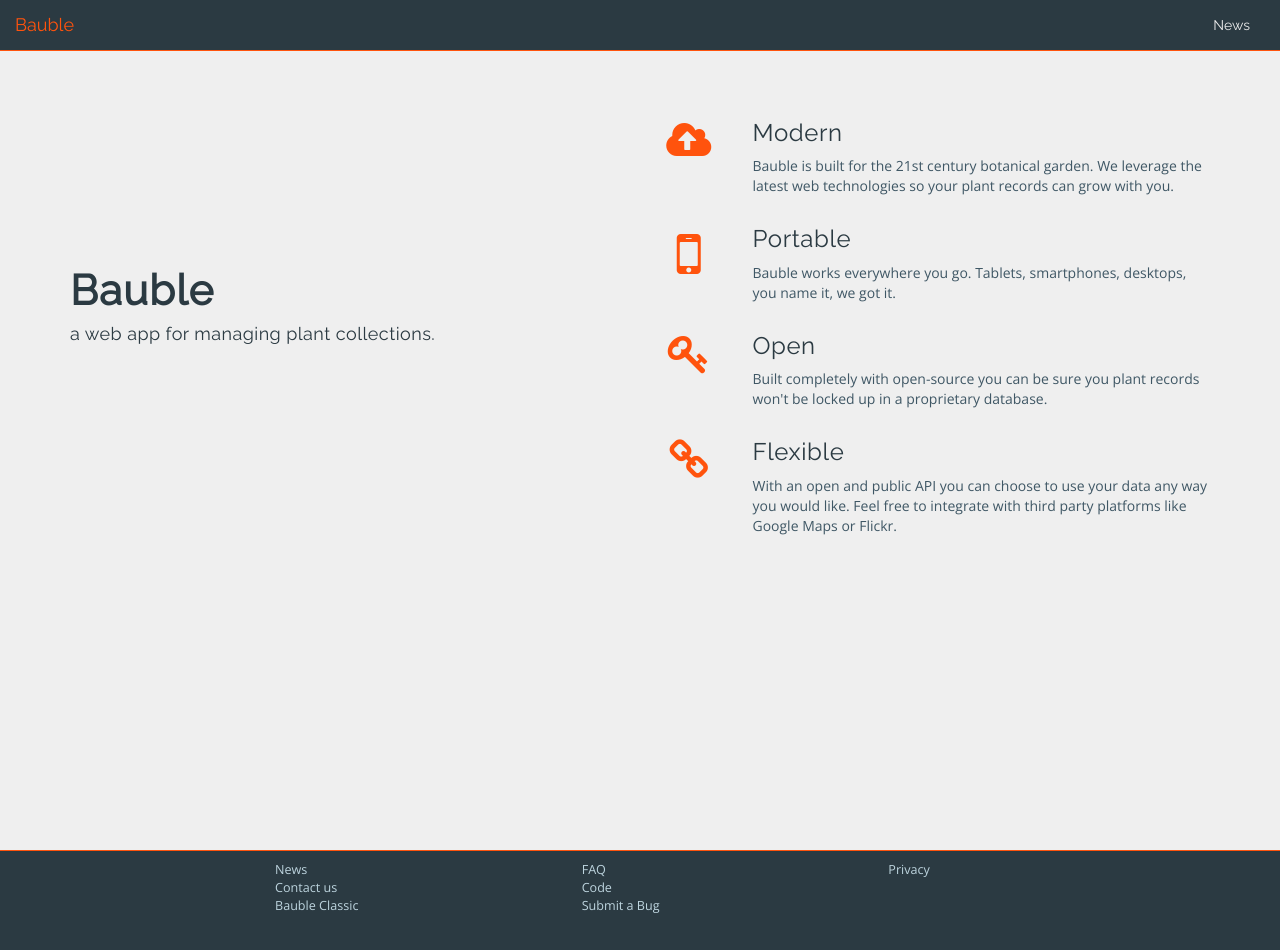
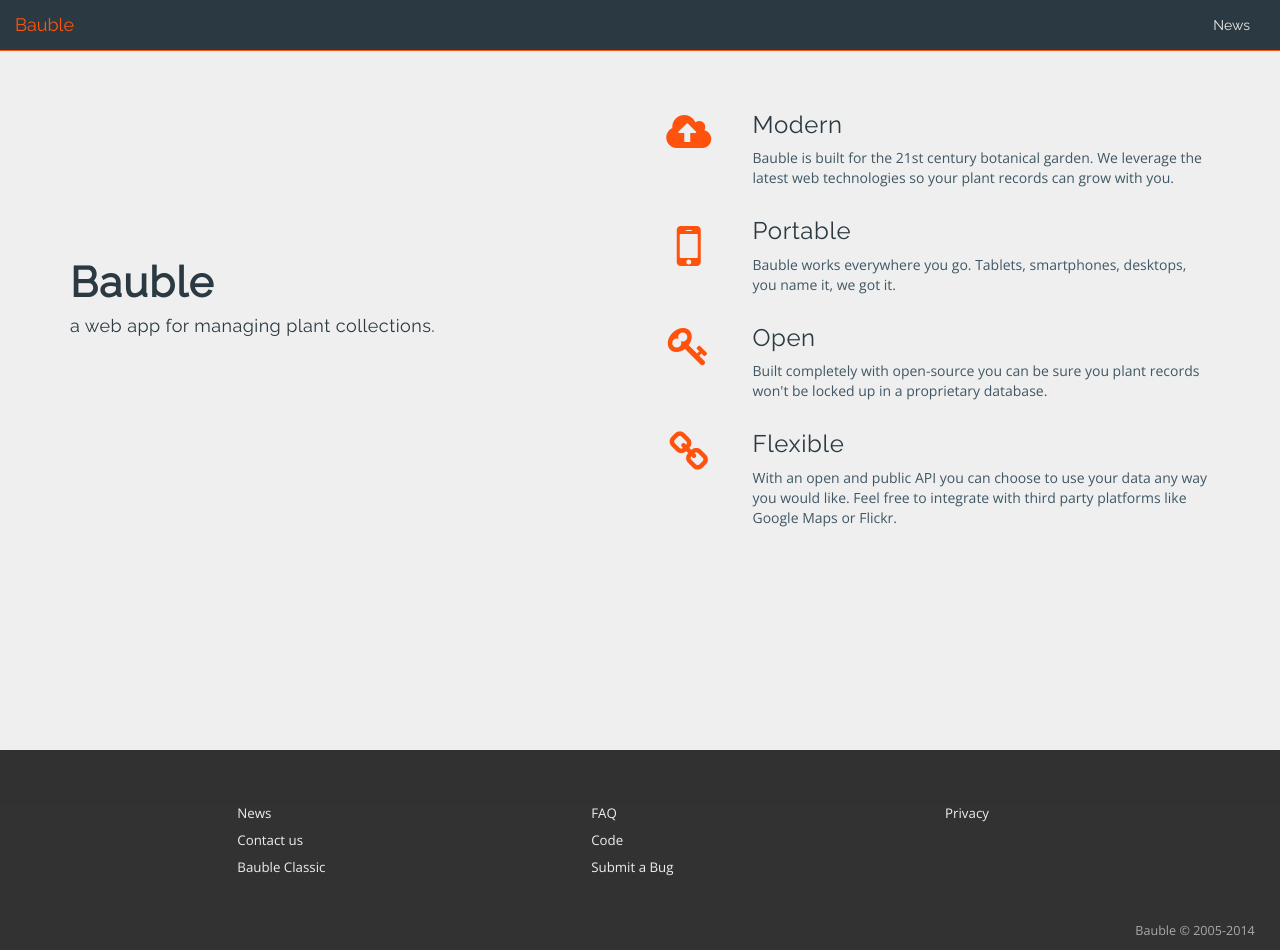
Before and after one commit to Ghini/ghini.github.io, a Jekyll site: the page built from index.html, in a window 1280 px wide and 950 px high. Built offline with Jekyll 4.4.1, drawn with Linux system fonts in a browser that asks for light colours; nearby versions of some CDN libraries; Markdown is read by kramdown in place of the engine named in the settings.

Commit message:
new reveal footer

```diff
--- a/_layouts/main.html
+++ b/_layouts/main.html
@@ -78,7 +78,6 @@
     </div> <!-- #content -->
 
     <div id="footer">
-      <div class="container">
       <div class="row">
         <div class="col-md-10 col-md-offset-2">
           <div class="col-md-4">
@@ -102,8 +101,10 @@
           </div> <!-- .col -->
         </div>     <!-- .col -->
       </div>     <!-- .row -->
-      </div> <!-- - .container -->
 
+      <!-- <div class="row"> -->
+      <p class="copyright pull-right">Bauble &copy; 2005-2014</p>
+        <!-- </div> -->
       <!-- <div class="row">
       <p class="copyright pull-right">Bauble &copy; 2005-2013</p>
       </div> -->
--- a/css/main.css
+++ b/css/main.css
@@ -45,19 +45,18 @@
   min-height: 100%;
 }
 
-body {
-  /* Margin bottom by footer height */
-    margin-bottom: 100px;
-}
-
 html, body {
     background-color: #efefef;
     color: #3F5765;
     font-family: 'Open Sans', sans-serif;
 }
 
+body {
+    box-shadow:  0px 5px 20px 20px rgba(50, 50, 50, 0.75);
+}
+
 body > .container {
-  padding: 60px 15px 0;
+    padding-top: 50px;
 }
 
 p  {
@@ -80,39 +79,52 @@
 
 
 #footer {
-  position: absolute;
-  bottom: 0;
-  width: 100%;
-  /* Set the fixed height of the footer here */
-  height: 100px;
-  /* everything above here is for the sticky footer layout */
-
-  background-color: #2b3a42;
-  border-top: solid 1px #FF530D;
+    height: 1200px;
+    padding-top: 1050px;
+    width: 100%;
+    //background: #000;
+    position: fixed;
+    bottom: 0;
+    z-index: -1;
+    background-color: rgba(50, 50, 50, 1);
 }
 
-#footer .container {
-    padding-top: 10px;
-}
 
-#footer .row {
-    width: 100%;
-    /* everything above here is for the sticky footer layout */
-
-    background-color: #2b3a42;
+#footer p {
+    color: #aaa;
 }
 
 #footer a {
-    color: #BDD4DE;
+    color: #eee;
     display: block;
-    font-size: 90%;
+    font-size: 95%;
+    padding: .3em;
+}
+
+#footer .copyright {
+    position: fixed;
+    right: 0;
+    bottom: 0;
+    font-size: .9em;
+    margin-right: 2em;
+    background-color: inherit;
 }
 
 
 #content {
-    padding-top: 100px;  /* Height of the footer */
-    background-color: #efefef;
-    font-family: 'Open Sans', sans-serif;
+    //padding-top: 100px;  /* Height of the footer */
+    //background-color: #efefef;
+    //font-family: 'Open Sans', sans-serif;
+
+    position: relative;
+    z-index: 100;
+    //background-color: $light-grey !important;
+    margin-bottom: 200px;
+    margin-top: 50px;
+    padding-top: 3em;
+    overflow: hidden;
+    height: 100%;
+    min-height: 700px;
 }
 
 
```
Lines whose indentation alone changed are shown as unchanged.
